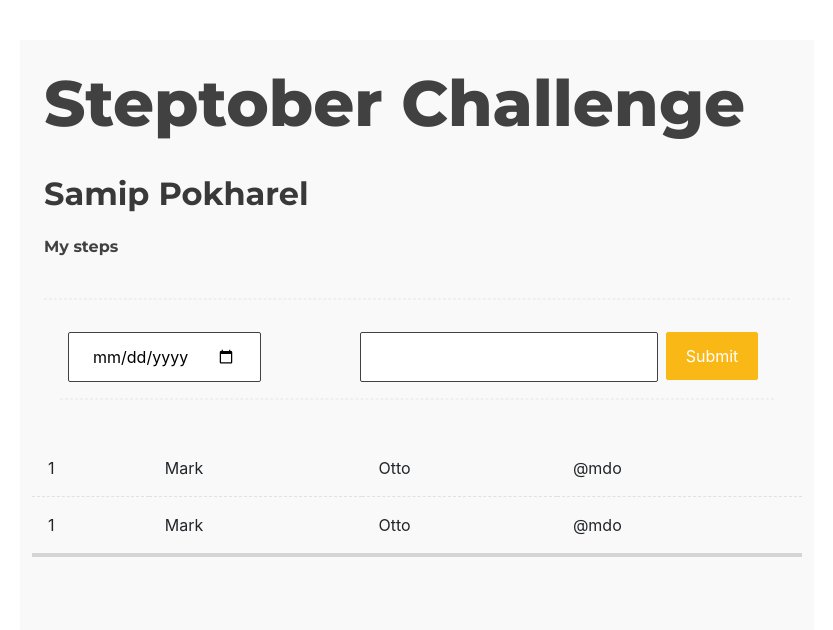
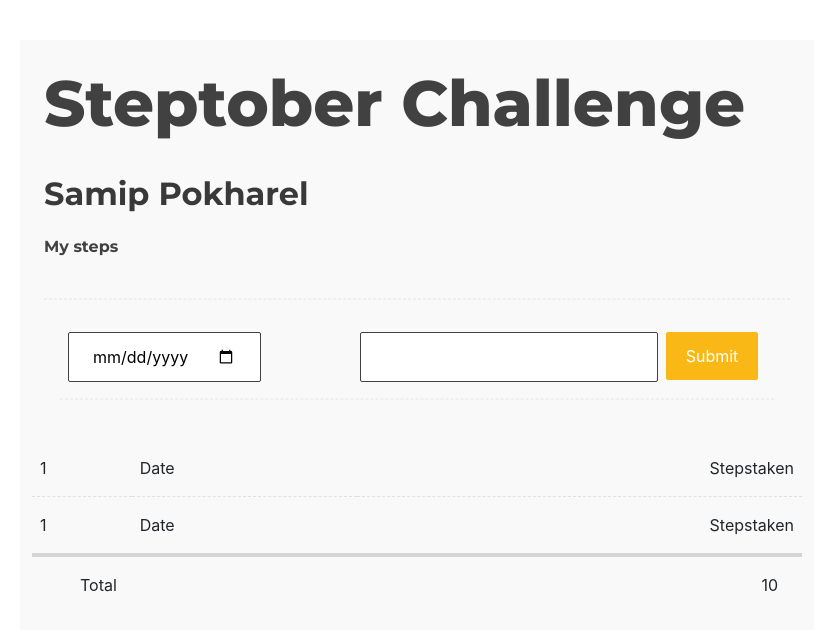
Before and after one commit to comingback2life/exChallenge, a React (Create React App) app in the folder step-counter/: page / in a window 1280 px wide. Shown: the top 630 px of the page, without its empty margins (223-1056 px from the left). Built offline with nearby package versions, Linux system fonts and the light colour scheme.

Commit message:
Styling completed, now want to display the data

```diff
--- a/step-counter/package.json
+++ b/step-counter/package.json
@@ -6,6 +6,7 @@
     "@testing-library/jest-dom": "^5.16.4",
     "@testing-library/react": "^13.3.0",
     "@testing-library/user-event": "^13.5.0",
+    "axios": "^0.27.2",
     "react": "^18.2.0",
     "react-bootstrap": "^2.4.0",
     "react-dom": "^18.2.0",
--- a/step-counter/src/components/stepsForm/StepsTable.js
+++ b/step-counter/src/components/stepsForm/StepsTable.js
@@ -5,23 +5,29 @@ import './StepForm.css';
 export const StepsTable = () => {
 	return (
 		<Container>
-			<Table variant="none" className="isBordered">
+			<Table variant="none" className="isBordered" responsive>
 				{/**Since I am only using one style for the table isBordered class can be found in the StepForm.css */}
 				<tbody>
 					<tr>
-						<td className="p-3">1</td>
-						<td className="p-3">Mark</td>
-						<td className="p-3">Otto</td>
-						<td className="p-3">@mdo</td>
+						<td className="py-3">1</td>
+						<td className="py-3 text-start" colSpan={3}>
+							Date
+						</td>
+						<td className="py-3 text-end">Stepstaken</td>
 					</tr>
 					<tr>
-						<td className="p-3">1</td>
-						<td className="p-3">Mark</td>
-						<td className="p-3">Otto</td>
-						<td className="p-3">@mdo</td>
+						<td className="py-3">1</td>
+						<td className="py-3 text-start">Date</td>
+						<td className="py-3 text-end" colSpan={5}>
+							Stepstaken
+						</td>
 					</tr>
 				</tbody>
 			</Table>
+			<div className="d-flex justify-content-between">
+				<p className="px-5"> Total</p>
+				<p className="px-4"> 10</p>
+			</div>
 		</Container>
 	);
 };
```
Also changed, not shown: 1 other file (tests, documents, lock files or other folders).
